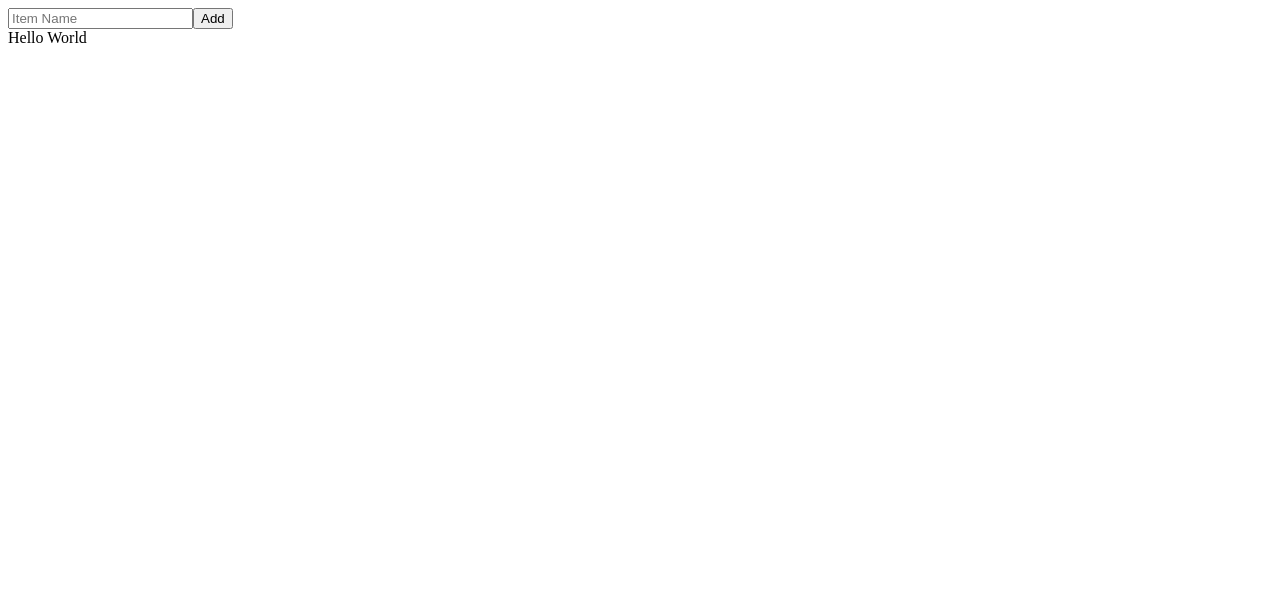
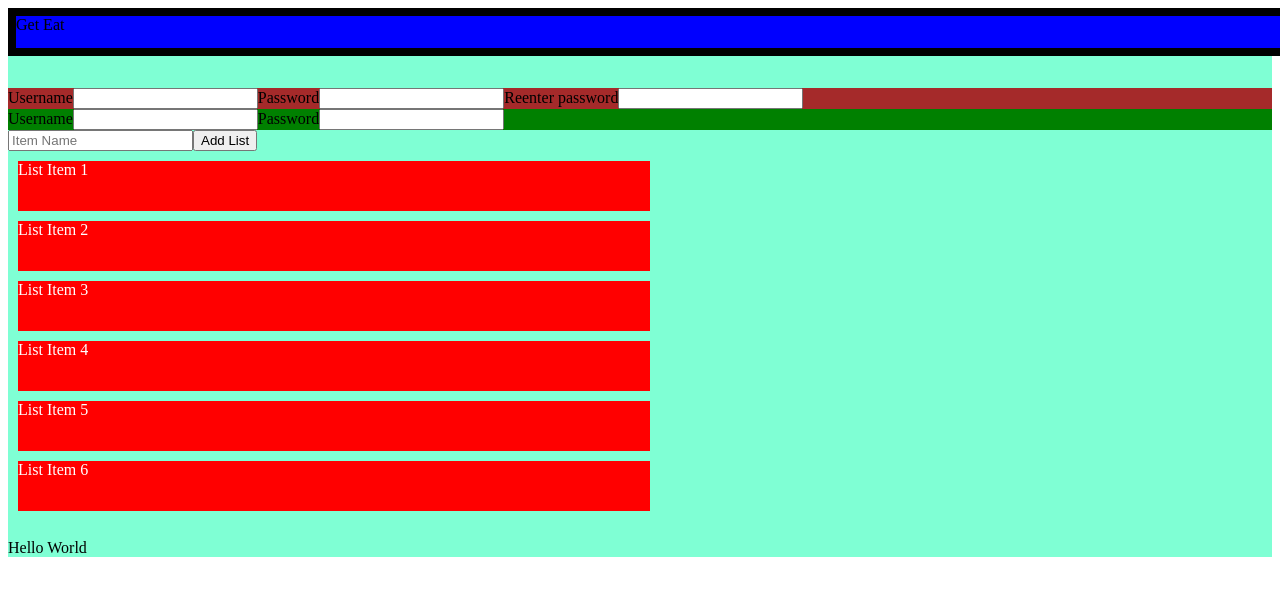
Before and after one commit to rpiflv/ccp6-team3-sprint, a React (Create React App) app: page / in a window 1280 px wide. Shown: the top 596 px of the page. Built offline with nearby package versions, Linux system fonts and the light colour scheme.

Commit message:
chore: added FE framework

```diff
--- a/package.json
+++ b/package.json
@@ -1,11 +1,13 @@
 {
 	"name": "get-eat",
 	"version": "0.1.0",
+	"proxy": "http://localhost:8080/",
 	"private": true,
 	"dependencies": {
 		"@testing-library/jest-dom": "^5.16.5",
 		"@testing-library/react": "^13.4.0",
 		"@testing-library/user-event": "^13.5.0",
+		"axios": "^1.1.3",
 		"dotenv": "^16.0.3",
 		"express": "^4.18.2",
 		"knex": "^2.3.0",
@@ -16,7 +18,7 @@
 		"web-vitals": "^2.1.4"
 	},
 	"scripts": {
-    "dev": "node ./server/server.js",
+		"dev": "react-scripts start",
 		"start": "node ./server/server.js",
 		"build": "npm install",
 		"test": "react-scripts test",
--- /dev/null
+++ b/src/components/App.css
@@ -0,0 +1,30 @@
+.bodyDiv {
+	background-color: aquamarine;
+}
+
+.Navbar {
+	background-color: blue;
+	height: 2em;
+	border: 0.5em;
+	border-color: black;
+	border-style: solid;
+	display: flex;
+	margin-bottom: 2em;
+	width: 100%;
+}
+
+.registration {
+	background-color: brown;
+}
+
+.Login {
+	background-color: green;
+}
+
+.Item {
+	width: 50%;
+	height: 50px;
+	background-color: red;
+	color: white;
+	margin: 10px;
+}
--- a/src/components/App.js
+++ b/src/components/App.js
@@ -1,12 +1,26 @@
-import Navbar from "./Navbar"
+import Navbar from "./Navbar";
+import Registration from "./registration";
+import Login from "./login";
+import List from "./List";
+import axios from "axios";
+import React, { useState } from "react";
+import "./App.css";
 
 function App() {
-  return (
-    <div>
-      <Navbar/>
-      Hello World
-    </div>
-  );
+	const [currentView, setCurrentView] = useState("allLists");
+	const [lists, setLists] = useState([]);
+	const [selectedList, setSelectedList] = useState("");
+
+	return (
+		<div className="bodyDiv">
+			<Navbar />
+			<Registration />
+			<Login />
+			<List />
+			<br />
+			Hello World
+		</div>
+	);
 }
 
 export default App;
--- /dev/null
+++ b/src/components/List.js
@@ -0,0 +1,37 @@
+import React, { useState } from "react";
+import axios from "axios";
+import "./App.css";
+
+export default function Login(props) {
+    	const [listName, setListName] = useState("");
+
+
+	return (
+		<div className="List">
+			<form>
+				<input
+					type="text"
+					placeholder="Item Name"
+					onChange={(e) => {
+						setListName(e.target.value);
+					}}
+				></input>
+				<button
+					type="addItem"
+					onClick={async () => {
+						let x = await axios.post("/api/create-list", { listName });
+						setListName("");
+					}}
+				>
+					Add List
+				</button>
+			</form>
+            <div className="Item">List Item 1</div>
+            <div className="Item">List Item 2</div>
+            <div className="Item">List Item 3</div>
+            <div className="Item">List Item 4</div>
+            <div className="Item">List Item 5</div>
+            <div className="Item">List Item 6</div>
+		</div>
+	);
+}
--- a/src/components/Navbar.js
+++ b/src/components/Navbar.js
@@ -1,20 +1,12 @@
-import React from "react";
+import React, { useState } from "react";
+import axios from "axios";
+import "./App.css";
 
 export default function Navbar(props) {
 
-
-
-  return (<div>
-    <input type="text" placeholder="Item Name"></input>
-    <button type="addItem" onClick={() => {
-
-      console.log("HELLO ")
-    }}>Add</button>
-  </div>
-
-
-  )
-
-
-
+	return (
+		<div className="Navbar">
+			<label>Get Eat</label>
+		</div>
+	);
 }
--- /dev/null
+++ b/src/components/login.js
@@ -0,0 +1,14 @@
+import React, { useState } from "react";
+import axios from "axios";
+import "./App.css";
+
+export default function Login(props) {
+	return (
+		<div className="Login">
+			<label>Username</label>
+			<input type="text"></input>
+			<label>Password</label>
+			<input type="text"></input>
+		</div>
+	);
+}
--- /dev/null
+++ b/src/components/registration.js
@@ -0,0 +1,16 @@
+import React, { useState } from "react";
+import axios from "axios";
+import "./App.css";
+
+export default function Registration(props) {
+	return (
+		<div className="registration">
+			<label>Username</label>
+			<input type="text"></input>
+			<label>Password</label>
+			<input type="text"></input>
+			<label>Reenter password</label>
+			<input type="text"></input>
+		</div>
+	);
+}
```
Also changed, not shown: 2 other files (tests, documents, lock files or other folders). Lines whose indentation alone changed are shown as unchanged.
